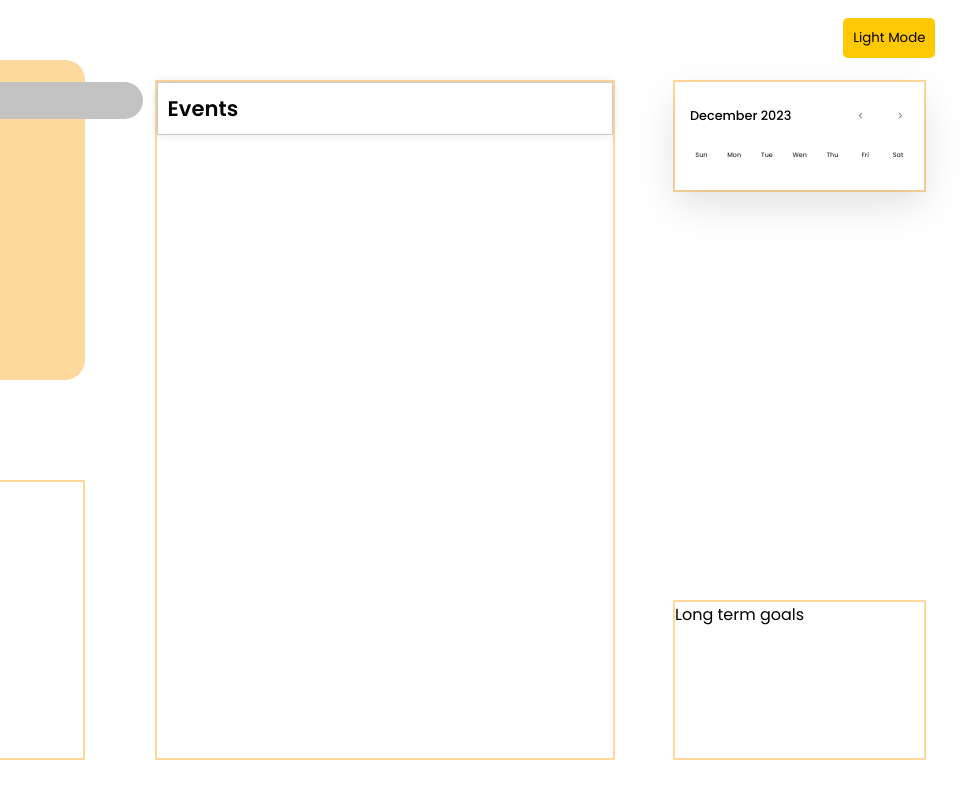
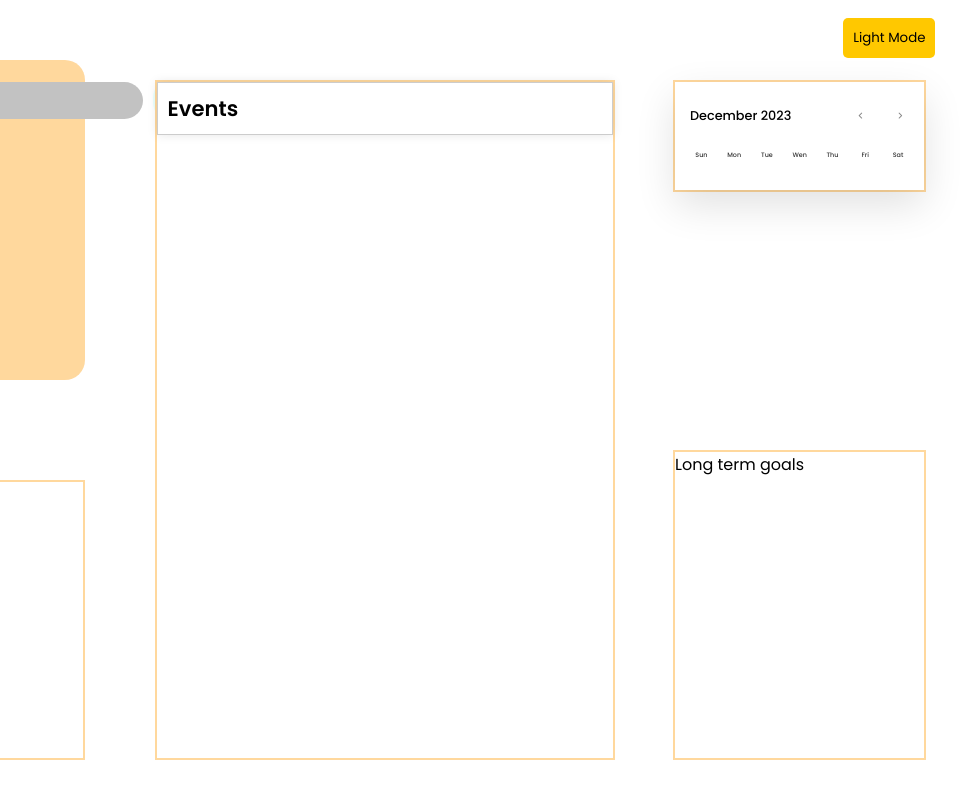
Before and after one commit to felixzsong8/TaskBird, a website: page src/public/home.html in a window 1280 px wide. Shown: the full height of the page, 319-1280 px from the left. Drawn offline with nearby package versions, Linux system fonts and the light colour scheme; no server answers.

Commit message:
Update home.html

```diff
--- a/src/public/home.html
+++ b/src/public/home.html
@@ -207,6 +207,7 @@
         }
         .weatherIcon {
             width: 50%;
+            height: 20%;
             margin-top: 10px;
         }
         .details {
@@ -284,7 +285,7 @@
             border: 2px solid #ff990062;
             position: absolute;
             right: 3%;
-            top: 600px;
+            top: 450px;
             bottom: 5%;
             width: 22%;
             text-align: left;
```
